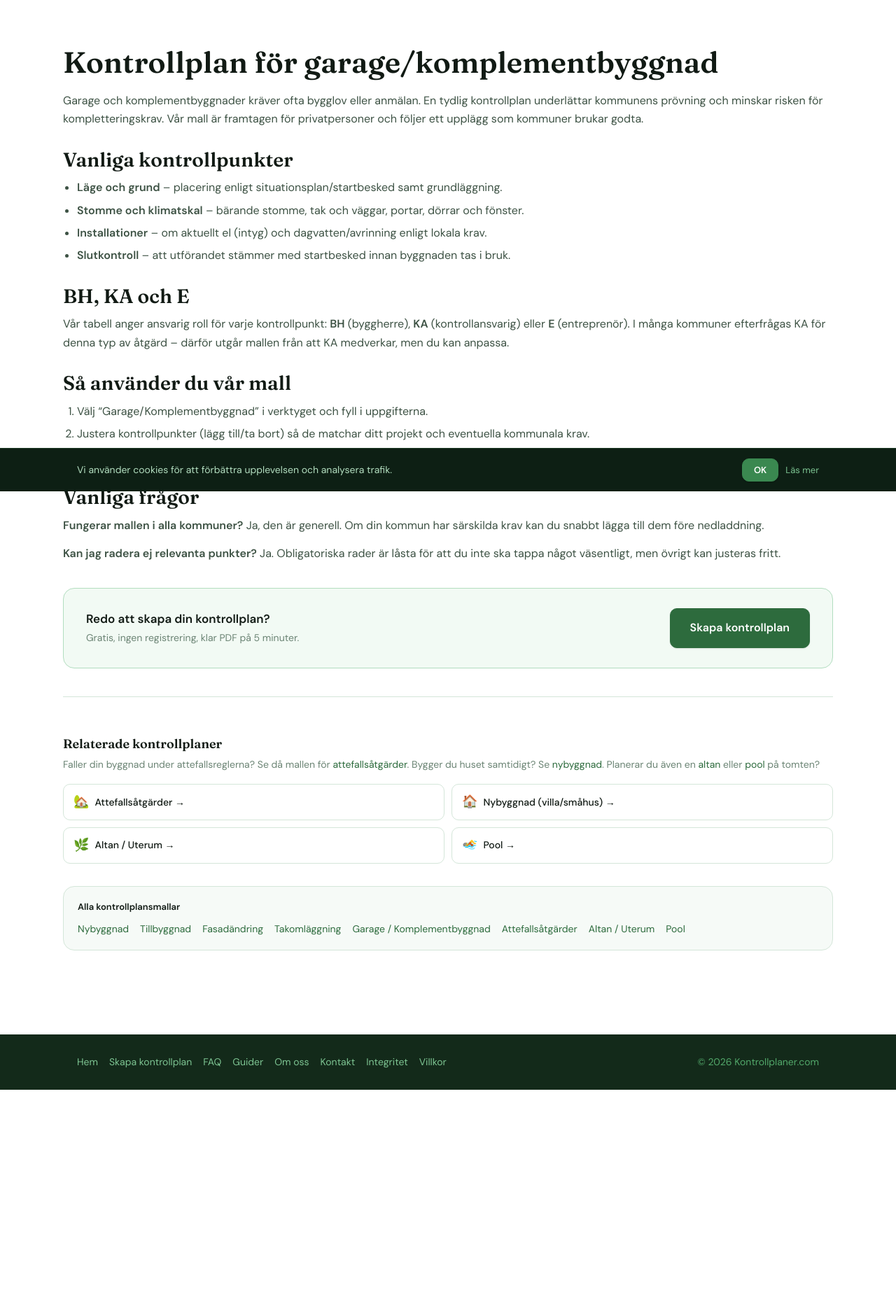
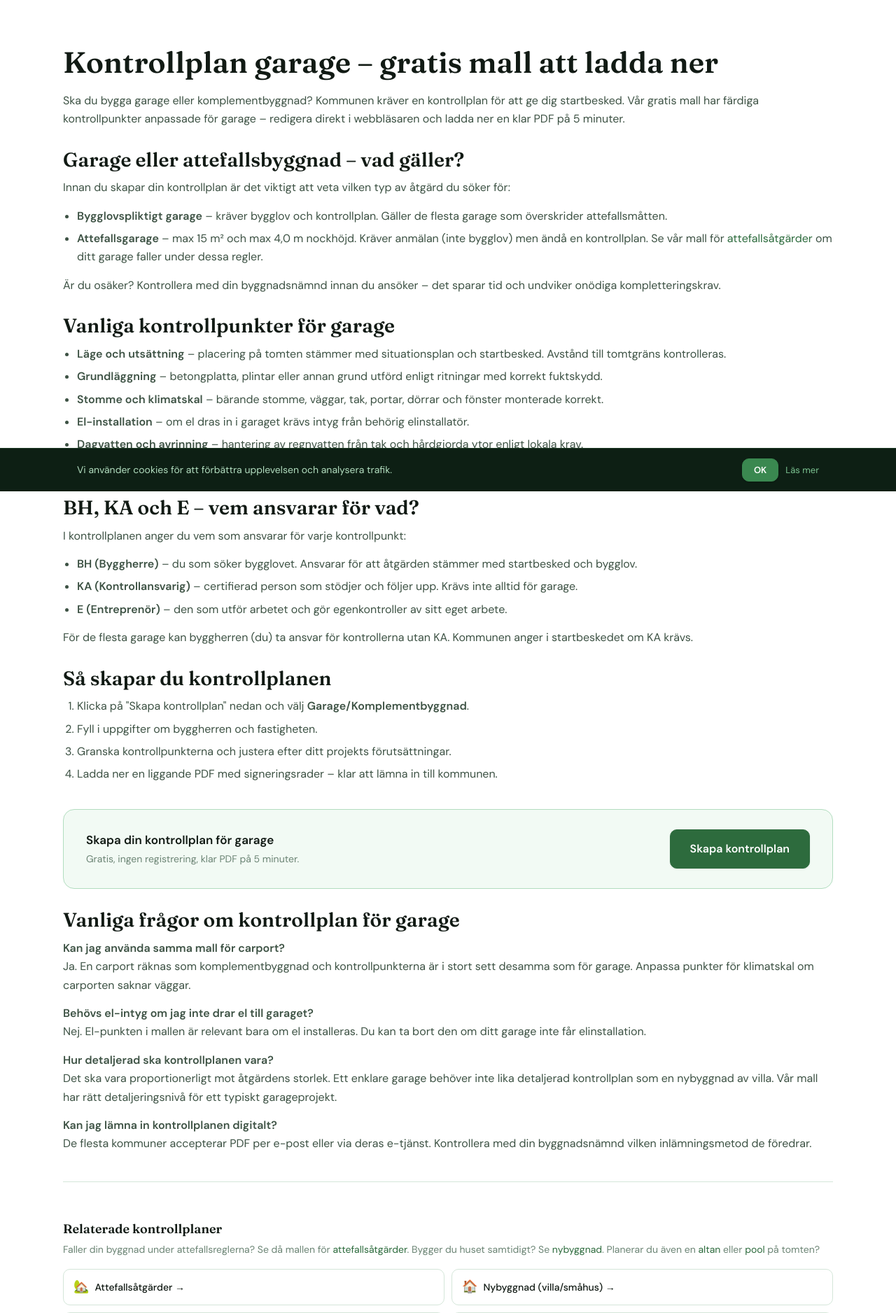
Before and after one commit to NiklasLorentz/kontrollplan-app, a Flask app: page /kontrollplan-garage in a window 1280 px wide. Shown: the part 98-1974 px from the top of the page at 70% size. Before the commit the page ends 1655 px from the top, so only its background shows below. Run offline with Flask 3, Linux system fonts and the light colour scheme.

Commit message:
Add files via upload

```diff
--- a/templates/kontrollplan_garage.html
+++ b/templates/kontrollplan_garage.html
@@ -1,5 +1,5 @@
 {% extends "base.html" %}
-{% block title %}Kontrollplan garage – gratis mall & PDF | Kontrollplaner.com{% endblock %}
+{% block title %}Kontrollplan garage – ladda ner gratis mall (PDF) | Kontrollplaner.com{% endblock %}
 {% block meta %}
 <script type="application/ld+json">
 {
@@ -11,15 +11,31 @@
       "name": "Behövs bygglov för garage?",
       "acceptedAnswer": {
         "@type": "Answer",
-        "text": "Ja, i de flesta fall. Garage kräver bygglov om de inte faller under attefallsreglerna (max 15 m² i vissa fall). Kontrollera med din byggnadsnämnd."
+        "text": "Ja, i de flesta fall kräver ett garage bygglov. Undantaget är om garaget faller under attefallsreglerna – då räcker en anmälan. Kontrollera alltid med din byggnadsnämnd vad som gäller för just ditt projekt."
       }
     },
     {
       "@type": "Question",
-      "name": "Behöver jag KA för ett garage?",
+      "name": "Vad är skillnaden mellan garage och attefallsbyggnad?",
       "acceptedAnswer": {
         "@type": "Answer",
-        "text": "Det beror på kommunen och projektets storlek. Kommunen anger kravet i startbeskedet."
+        "text": "Ett attefallsgarage är en komplementbyggnad som faller under attefallsreglerna – max 15 m² och max 4,0 m nockhöjd, placerat minst 4,5 m från tomtgräns. Det kräver anmälan men inte bygglov. Ett vanligt garage som överskrider dessa mått kräver bygglov."
+      }
+    },
+    {
+      "@type": "Question",
+      "name": "Behöver jag kontrollansvarig (KA) för ett garage?",
+      "acceptedAnswer": {
+        "@type": "Answer",
+        "text": "Normalt inte för enklare garage och komplementbyggnader. Kommunen anger i startbeskedet om KA krävs. För större garage eller om el ska dras in kan kommunen ställa krav på KA."
+      }
+    },
+    {
+      "@type": "Question",
+      "name": "Vad ska en kontrollplan för garage innehålla?",
+      "acceptedAnswer": {
+        "@type": "Answer",
+        "text": "En kontrollplan för garage ska innehålla punkter för läge och utsättning, grundläggning, stomme och klimatskal, installationer (el, dagvatten) och slutkontroll. Varje punkt ska ange vem som ansvarar (BH/KA/E), hur kontrollen utförs och mot vad den kontrolleras."
       }
     },
     {
@@ -27,52 +43,78 @@
       "name": "Fungerar mallen i alla kommuner?",
       "acceptedAnswer": {
         "@type": "Answer",
-        "text": "Ja. Om din kommun har särskilda krav kan du lägga till dem i tabellen innan du laddar ner PDF:en."
+        "text": "Ja, mallen är generell och följer det upplägg som kommuner förväntar sig. Om din kommun har särskilda krav kan du enkelt lägga till egna kontrollpunkter innan du laddar ner PDF:en."
       }
     }
   ]
 }
 </script>
-<meta name="description" content="Gratis kontrollplan för garage och komplementbyggnad. Färdiga punkter för läge, grund, stomme och el. Redigera online och ladda ner PDF direkt på 5 minuter.">
-</div>
+<meta name="description" content="Ladda ner gratis kontrollplan för garage och komplementbyggnad som PDF. Färdiga kontrollpunkter för läge, grund, stomme och el. Redigera online, klar på 5 minuter – ingen registrering.">
+<link rel="canonical" href="https://www.kontrollplaner.com/kontrollplan-garage">
 {% endblock %}
 
 {% block content %}
 <div class="container lp-page">
-<h1>Kontrollplan för garage/komplementbyggnad</h1>
+<h1>Kontrollplan garage – gratis mall att ladda ner</h1>
 
-<p>Garage och komplementbyggnader kräver ofta bygglov eller anmälan. En tydlig kontrollplan underlättar kommunens prövning och minskar risken för kompletteringskrav. Vår mall är framtagen för privatpersoner och följer ett upplägg som kommuner brukar godta.</p>
+<p>Ska du bygga garage eller komplementbyggnad? Kommunen kräver en kontrollplan för att ge dig startbesked. Vår gratis mall har färdiga kontrollpunkter anpassade för garage – redigera direkt i webbläsaren och ladda ner en klar PDF på 5 minuter.</p>
 
-<h2>Vanliga kontrollpunkter</h2>
+<h2>Garage eller attefallsbyggnad – vad gäller?</h2>
+<p>Innan du skapar din kontrollplan är det viktigt att veta vilken typ av åtgärd du söker för:</p>
 <ul>
-  <li><b>Läge och grund</b> – placering enligt situationsplan/startbesked samt grundläggning.</li>
-  <li><b>Stomme och klimatskal</b> – bärande stomme, tak och väggar, portar, dörrar och fönster.</li>
-  <li><b>Installationer</b> – om aktuellt el (intyg) och dagvatten/avrinning enligt lokala krav.</li>
-  <li><b>Slutkontroll</b> – att utförandet stämmer med startbesked innan byggnaden tas i bruk.</li>
+  <li><strong>Bygglovspliktigt garage</strong> – kräver bygglov och kontrollplan. Gäller de flesta garage som överskrider attefallsmåtten.</li>
+  <li><strong>Attefallsgarage</strong> – max 15 m² och max 4,0 m nockhöjd. Kräver anmälan (inte bygglov) men ändå en kontrollplan. Se vår mall för <a href="/kontrollplan-attefall">attefallsåtgärder</a> om ditt garage faller under dessa regler.</li>
+</ul>
+<p>Är du osäker? Kontrollera med din byggnadsnämnd innan du ansöker – det sparar tid och undviker onödiga kompletteringskrav.</p>
+
+<h2>Vanliga kontrollpunkter för garage</h2>
+<ul>
+  <li><strong>Läge och utsättning</strong> – placering på tomten stämmer med situationsplan och startbesked. Avstånd till tomtgräns kontrolleras.</li>
+  <li><strong>Grundläggning</strong> – betongplatta, plintar eller annan grund utförd enligt ritningar med korrekt fuktskydd.</li>
+  <li><strong>Stomme och klimatskal</strong> – bärande stomme, väggar, tak, portar, dörrar och fönster monterade korrekt.</li>
+  <li><strong>El-installation</strong> – om el dras in i garaget krävs intyg från behörig elinstallatör.</li>
+  <li><strong>Dagvatten och avrinning</strong> – hantering av regnvatten från tak och hårdgjorda ytor enligt lokala krav.</li>
+  <li><strong>Slutkontroll</strong> – att utförandet stämmer med bygglov och startbesked innan byggnaden tas i bruk.</li>
 </ul>
 
-<h2>BH, KA och E</h2>
-<p>Vår tabell anger ansvarig roll för varje kontrollpunkt: <b>BH</b> (byggherre), <b>KA</b> (kontrollansvarig) eller <b>E</b> (entreprenör). I många kommuner efterfrågas KA för denna typ av åtgärd – därför utgår mallen från att KA medverkar, men du kan anpassa.</p>
+<h2>BH, KA och E – vem ansvarar för vad?</h2>
+<p>I kontrollplanen anger du vem som ansvarar för varje kontrollpunkt:</p>
+<ul>
+  <li><strong>BH (Byggherre)</strong> – du som söker bygglovet. Ansvarar för att åtgärden stämmer med startbesked och bygglov.</li>
+  <li><strong>KA (Kontrollansvarig)</strong> – certifierad person som stödjer och följer upp. Krävs inte alltid för garage.</li>
+  <li><strong>E (Entreprenör)</strong> – den som utför arbetet och gör egenkontroller av sitt eget arbete.</li>
+</ul>
+<p>För de flesta garage kan byggherren (du) ta ansvar för kontrollerna utan KA. Kommunen anger i startbeskedet om KA krävs.</p>
 
-<h2>Så använder du vår mall</h2>
+<h2>Så skapar du kontrollplanen</h2>
 <ol>
-  <li>Välj “Garage/Komplementbyggnad” i verktyget och fyll i uppgifterna.</li>
-  <li>Justera kontrollpunkter (lägg till/ta bort) så de matchar ditt projekt och eventuella kommunala krav.</li>
-  <li>Ladda ner en liggande PDF med signeringsrader och tabell för KA/BN-aktiviteter (när det är relevant).</li>
+  <li>Klicka på "Skapa kontrollplan" nedan och välj <strong>Garage/Komplementbyggnad</strong>.</li>
+  <li>Fyll i uppgifter om byggherren och fastigheten.</li>
+  <li>Granska kontrollpunkterna och justera efter ditt projekts förutsättningar.</li>
+  <li>Ladda ner en liggande PDF med signeringsrader – klar att lämna in till kommunen.</li>
 </ol>
-
-<h2>Vanliga frågor</h2>
-<p><b>Fungerar mallen i alla kommuner?</b> Ja, den är generell. Om din kommun har särskilda krav kan du snabbt lägga till dem före nedladdning.</p>
-<p><b>Kan jag radera ej relevanta punkter?</b> Ja. Obligatoriska rader är låsta för att du inte ska tappa något väsentligt, men övrigt kan justeras fritt.</p>
-
 
 <div class="lp-cta-box">
   <div>
-    <p>Redo att skapa din kontrollplan?</p>
+    <p>Skapa din kontrollplan för garage</p>
     <span class="sub">Gratis, ingen registrering, klar PDF på 5 minuter.</span>
   </div>
   <a class="btn btn-lg" href="/skapa" onclick="gtag('event','skapa_kontrollplan_click',{'event_category':'CTA','event_label':'garage-landing'})">Skapa kontrollplan</a>
 </div>
+
+<h2>Vanliga frågor om kontrollplan för garage</h2>
+
+<p><strong>Kan jag använda samma mall för carport?</strong><br>
+Ja. En carport räknas som komplementbyggnad och kontrollpunkterna är i stort sett desamma som för garage. Anpassa punkter för klimatskal om carporten saknar väggar.</p>
+
+<p><strong>Behövs el-intyg om jag inte drar el till garaget?</strong><br>
+Nej. El-punkten i mallen är relevant bara om el installeras. Du kan ta bort den om ditt garage inte får elinstallation.</p>
+
+<p><strong>Hur detaljerad ska kontrollplanen vara?</strong><br>
+Det ska vara proportionerligt mot åtgärdens storlek. Ett enklare garage behöver inte lika detaljerad kontrollplan som en nybyggnad av villa. Vår mall har rätt detaljeringsnivå för ett typiskt garageprojekt.</p>
+
+<p><strong>Kan jag lämna in kontrollplanen digitalt?</strong><br>
+De flesta kommuner accepterar PDF per e-post eller via deras e-tjänst. Kontrollera med din byggnadsnämnd vilken inlämningsmetod de föredrar.</p>
 
 <div style="margin-top:40px;padding-top:28px;border-top:1.5px solid var(--line);">
   <h2 style="font-size:18px;margin-bottom:8px;">Relaterade kontrollplaner</h2>
@@ -106,4 +148,5 @@
     <a href="/kontrollplan-pool" style="color:var(--brand);font-size:14px;text-decoration:none;" onmouseover="this.style.textDecoration='underline'" onmouseout="this.style.textDecoration='none'">Pool</a>
   </div>
 </div>
+</div>
 {% endblock %}
```
Lines whose indentation alone changed are shown as unchanged.
